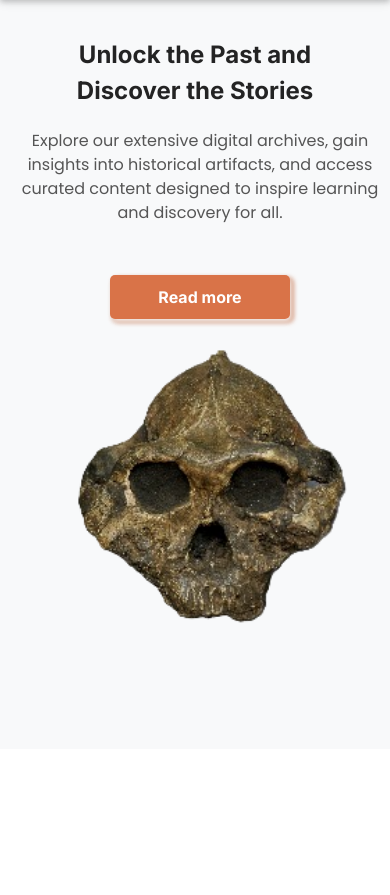
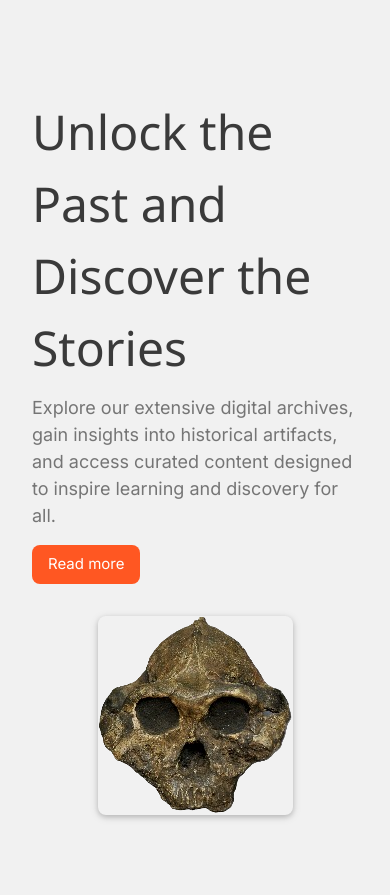
Before and after one commit to nmkpaleo/nmk-cms, a Django app: template app/cms/templates/index.html in a window 390 px wide. Shown: the part 95-990 px from the top of the page. Before the commit the page ends 718 px from the top, so only its background shows below. Run offline with Django 4.2, Linux system fonts and the light colour scheme; the template is opened without the code that fills it, so the values that code supplies are empty.

Commit message:
Refactor landing hero with W3 CSS utilities

```diff
--- a/app/cms/static/css/style.css
+++ b/app/cms/static/css/style.css
@@ -29,54 +29,6 @@
     white-space: nowrap;
 }
 
-.hero_section_container{
-    display: flex;
-    justify-content: space-between;
-}
-
-.hero_section_h1{
-    font-family: 'Inter', sans-serif;
-    color: #232323;
-    font-size: 45px;
-    font-weight: 900;
-    margin-left: 90px;
-    margin-top: 100px;
-
-}
-.hero_section_p{
-    font-size: 23px;
-    color: #232323;
-    line-height: 1.3;
-    margin-left: 90px;
-    margin-top: 30px;
-    font-family: 'Poppins', sans-serif;
-}
-
-.hero_section_button{
-    font-size: 28px;
-    font-family: 'Inter', sans-serif;
-    padding: 5px;
-    width: 180px;
-    color: whitesmoke;
-    font-weight: 700;
-    margin-left: 90px;
-    margin-top: 30px;
-    border-radius: 10px;
-    border: 2px solid #C46132;
-    background-color: #C46132;
-    box-shadow: 2px 3px 5px whitesmoke, 3px 3px 5px #C46132, 2px 3px 5px rgb(227, 226, 226);
-}
-
-.hero_section_button:hover{
-    border: 2px solid #E9AF42;
-    background-color: #E9AF42;
-}
-.hero_section_image{
-    margin-right: 50px;
-    margin-top: 50px;
-    width: 420px;
-
-}
 /* template lists*/
 .template_buttons{
     display: flex;
@@ -853,52 +805,6 @@ nav ul {
     }
 
 
-    .hero_section_container {
-        display: flex;
-        flex-direction: column;
-        align-items: center;
-        text-align: center;
-        padding: 2px;
-        transition: transform 0.4s ease-in-out;
-    }
-
-    .hero_section_container.shifted {
-        transform: translateX(-250px);
-    }
-
-    .hero_section_h1 {
-        font-size: 24px;
-        font-weight: bold;
-        margin: 35px 0px 10px 0px;
-    }
-
-
-    .hero_section_p {
-        font-size: 16px;
-        color: #555;
-        line-height: 1.5;
-        margin: 20px 0px 20px 10px;
-    }
-
-    /* Button */
-    .hero_section_button {
-        background-color: #d97348;
-        color: white;
-        border: none;
-        padding: 10px 20px;
-        font-size: 16px;
-        border-radius: 5px;
-        cursor: pointer;
-        margin-left: 10px;
-    }
-
-    /* Image */
-    .hero_section_image {
-        max-width: 70%;
-        height: auto;
-        margin: 30px 0px 0px 35px;
-    }
-
     /* Mobile Navigation */
     .menu_icon {
         position: absolute;
--- a/app/cms/templates/index.html
+++ b/app/cms/templates/index.html
@@ -3,28 +3,22 @@
 
 
 {% block content %}
-<div class="hero_section_container">
-
-  <div>
-    <h1 class="hero_section_h1">Unlock the Past and <br>
-      Discover the Stories</h1>
-    <p class="hero_section_p">
-      Explore our extensive digital archives,
-      gain  <br> insights into historical artifacts, and access  <br>
-      curated content designed to inspire learning <br>
-      and discovery for all.
-    </p>
-
-    <button class="hero_section_button">Read more</button>
+<section class="w3-container w3-padding-64 w3-light-grey" aria-labelledby="homepage-hero-title">
+  <div class="w3-row-padding w3-stretch">
+    <article class="w3-col l6 m6 w3-padding-16">
+      <h1 id="homepage-hero-title" class="w3-xxxlarge w3-text-dark-grey w3-margin-top">Unlock the Past and
+        Discover the Stories</h1>
+      <p class="w3-large w3-text-grey">
+        Explore our extensive digital archives, gain insights into historical artifacts, and access curated content
+        designed to inspire learning and discovery for all.
+      </p>
+      <a class="w3-button w3-round-large w3-deep-orange w3-hover-amber w3-margin-top" href="#main-content">Read
+        more</a>
+    </article>
+    <aside class="w3-col l6 m6 w3-center w3-padding-16">
+      {% load static %}
+      <img src="{% static 'images/animal_skull.png' %}" class="w3-image w3-round-large w3-card" alt="Animal skull">
+    </aside>
   </div>
-  <div>
-    {% load static %}
-    <img
-    src="{% static 'images/animal_skull.png' %}"
-    class="hero_section_image" alt="animal skull">
-
-  </div>
-
-</div>
-
+</section>
 {% endblock %}
```
Also changed, not shown: docs/dev/w3css-audit.md (+3 -7 lines).
